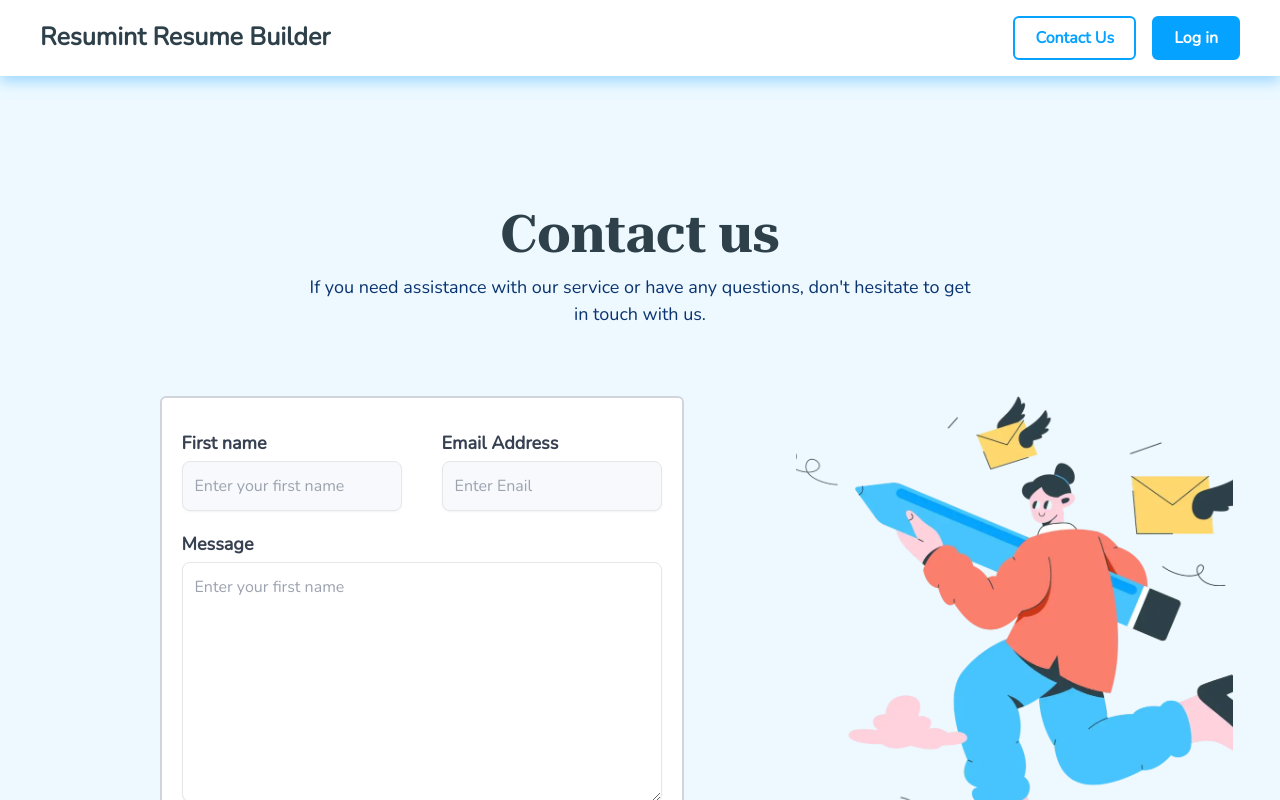
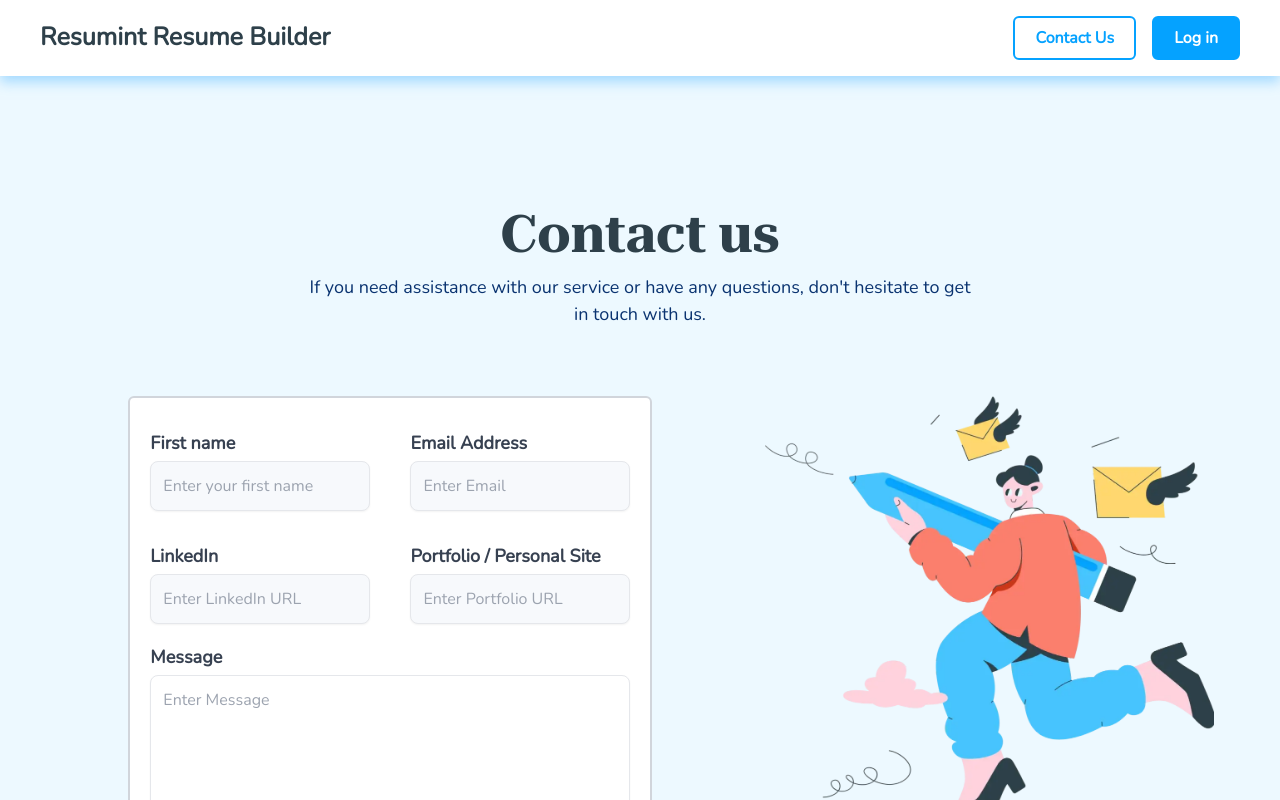
Before and after one commit to bharathwaj22/Resume-Builder, a React (Vite) app: page /contact-us in a window 1280 px wide. Shown: the top 800 px of the page. Built offline with nearby package versions, Linux system fonts and the light colour scheme.

Commit message:
updateall

```diff
--- a/src/Componets/Homepage.jsx
+++ b/src/Componets/Homepage.jsx
@@ -247,7 +247,7 @@ function Homepage() {
             <section>
                 <Resume_sider />
             </section>
-            <section className='bg-[linear-gradient(182deg,rgba(239,248,255,1)_28%,rgba(255,255,255,1)_100%)] mt-[40%] md:mt-0 '>
+            <section className='bg-[linear-gradient(182deg,rgba(239,248,255,1)_28%,rgba(255,255,255,1)_100%)]  md:mt-5 '>
                 <h2 className="font-roboto font-semibold text-[25px] md:text-[40px] text-[#2e404a] text-center pt-36">Landing Your Ideal Job Starts Here</h2>
 
 
--- a/src/Componets/Resume_details.jsx
+++ b/src/Componets/Resume_details.jsx
@@ -9,10 +9,16 @@ import Skills_form from '../Forms/Skills_form';
 import Summary_form from '../Forms/Summary_form';
 import Finalize_form from '../Forms/Finalize_form';
 import Image6 from '../assets/images/resume6.svg.svg'
+import { useLocation } from 'react-router-dom';
 
 
 
 function Resume_details() {
+
+     const location = useLocation();
+    const templateId = location.state?.templateId;
+
+    console.log("Received Template ID:", templateId);
     const tabsData = [
         { id: "contacts", name: "Contacts" },
         { id: "experience", name: "Experience" },
--- a/src/Forms/Education_form.jsx
+++ b/src/Forms/Education_form.jsx
@@ -205,7 +205,7 @@ export default function Education_form() {
                           value={exp.jobTitle}
                           onChange={(e) => handleChange(exp.id, "jobTitle", e.target.value)}
                           onBlur={() => handleBlur(exp.id, "jobTitle")}
-                          placeholder="Enter your job title"
+                          placeholder="School name"
                           className="w-full p-3 pr-12 border text-[#a8bdca] text-[16px] font-nunito font-normal rounded-lg bg-[#f7f9fc] shadow-sm focus:outline-none focus:border-blue-500 focus:ring-2 focus:ring-[#abdffc] focus:shadow-md transition-all duration-300"
                         />
                         {exp.touched.jobTitle && exp.jobTitle.trim() !== "" && (
@@ -239,7 +239,7 @@ export default function Education_form() {
                           value={exp.employer}
                           onChange={(e) => handleChange(exp.id, "employer", e.target.value)}
                           onBlur={() => handleBlur(exp.id, "employer")}
-                          placeholder="Employer"
+                          placeholder="Location"
                           className="w-full p-3 border text-[#a8bdca] text-[16px] font-nunito font-normal rounded-lg bg-[#f7f9fc] shadow-sm focus:outline-none focus:border-blue-500 focus:ring-2 focus:ring-[#abdffc] focus:shadow-md transition-all duration-300"
                         />
                         {exp.touched.employer && exp.employer.trim() !== "" && (
@@ -275,7 +275,7 @@ export default function Education_form() {
                           value={exp.location}
                           onChange={(e) => handleChange(exp.id, "location", e.target.value)}
                           onBlur={() => handleBlur(exp.id, "location")}
-                          placeholder="Location"
+                          placeholder="Degree"
                           className="w-full p-3 border text-[#a8bdca] text-[16px] font-nunito font-normal rounded-lg bg-[#f7f9fc] shadow-sm focus:outline-none focus:border-blue-500 focus:ring-2 focus:ring-[#abdffc] focus:shadow-md transition-all duration-300"
                         />
                         {exp.touched.location && exp.location.trim() !== "" && (
--- a/src/Pages/Contact.jsx
+++ b/src/Pages/Contact.jsx
@@ -8,12 +8,73 @@ import Footer from "./Footer";
 // import { API_URL } from "../Config";
 import Swal from "sweetalert2";
 import axios from "axios";
+import { yupResolver } from "@hookform/resolvers/yup";
+import * as yup from "yup";
+
+import { useForm } from "react-hook-form";
 
 
 
 
 
 function Contact() {
+    const schema = yup.object().shape({
+        firstName: yup.string().required("First name is required"),
+        email: yup.string().email("Invalid email").required("Email is required"),
+        message: yup.string().required("Message is required"),
+    });
+
+    // ✅ React Hook Form setup
+    const { register, handleSubmit, formState: { errors }, reset } = useForm({
+        resolver: yupResolver(schema),
+        mode: "onBlur",
+    });
+
+
+
+    const onSubmit = async (data) => {
+        try {
+
+
+            console.log("Form Data:", data);
+            const formData = {
+                name: firstName,
+                email: lastName,
+
+                message: message,
+            };
+
+            console.log("formData", formData)
+
+            const response = await axios.post(
+                `${API_URL}/api/contacts/create`,
+                // formData
+            );
+
+            Swal.fire({
+                icon: "success",
+                title: "Message sent successfully!",
+                showConfirmButton: false,
+                timer: 1500,
+            });
+
+            reset();
+            setFirstTouched(false);
+            setEmailTouched(false);
+            setMessageTouched(false);
+        } catch (err) {
+            Swal.fire({
+                icon: "error",
+                title: "Message sending failed",
+                showConfirmButton: true,
+            });
+        }
+    };
+
+    // ✅ Helper to show green check
+    const isValid = (value, touched) => touched && value?.trim() !== "";
+
+
     const containerVariants = {
         hidden: { opacity: 0, y: 100 },
         visible: {
@@ -43,51 +104,62 @@ function Contact() {
     const [lastTouched, setLastTouched] = useState(false);
 
     const [message, setMessage] = useState("")
-    const [errors, setErrors] = useState("")
+    const [linkedin, setLinkedin] = useState("");
+    const [linkedinTouched, setLinkedinTouched] = useState(false);
 
-    const handlesubmit = async (e) => {
-        e.preventDefault();
-        try {
-            const formData = {
-                name: firstName,
-                email: lastName,
-
-                message: message,
-            };
-
-            console.log("formData", formData)
-
-            const response = await axios.post(
-                `${API_URL}/api/contacts/create`,
-                formData
-            );
-            console.log("response:", response);
-            Swal.fire({
-                icon: "success",
-                title: "Contact added successfully!",
-                showConfirmButton: true,
-                timer: 1500,
-            });
+    const [portfolio, setPortfolio] = useState("");
+    const [portfolioTouched, setPortfolioTouched] = useState(false);
 
 
 
-            setErrors({});
-        } catch (err) {
-              Swal.fire({
-            icon: "error",
-            title: "Contact addition failed",
-            showConfirmButton: true,
-            timer: 1500,
-        });
-            setErrors(err.response);
+    // const [errors, setErrors] = useState("")
 
-        }
-    };
+    // const onSubmit = async (e) => {
+    //     e.preventDefault();
+    //     try {
+    //         // const formData = {
+    //         //     name: firstName,
+    //         //     email: lastName,
+
+    //         //     message: message,
+    //         // };
+
+    //         // console.log("formData", formData)
+
+    //         const response = await axios.post(
+    //             `${API_URL}/api/contacts/create`,
+    //             // formData
+    //         );
+    //         console.log("response:", response);
+    //         Swal.fire({
+    //             icon: "success",
+    //             title: "Contact added successfully!",
+    //             showConfirmButton: true,
+    //             timer: 1500,
+    //         });
+
+
+
+    //         setErrors({});
+    //     } catch (err) {
+    //         Swal.fire({
+    //             icon: "error",
+    //             title: "Contact addition failed",
+    //             showConfirmButton: true,
+    //             timer: 1500,
+    //         });
+    //         // setErrors(err.response);
+
+    //     }
+    // };
 
     // const [showAdditional, setShowAdditional] = useState(false);
 
 
-    const isValid = (value, touched) => touched && value.trim() !== "";
+    // const isValid = (value, touched) => touched && value.trim() !== "";
+
+
+
 
 
     return (
@@ -114,7 +186,8 @@ function Contact() {
 
                 <div className='flex justify-center  '>
                     <div className=" w-full md:w-[60%] flex justify-center ">
-                        <div className="bg-white w-full md:w-[70%] border-2 border-gray-300 rounded-md p-5">
+                        <form
+                            onSubmit={handleSubmit(onSubmit)} className="bg-white w-full md:w-[70%] border-2 border-gray-300 rounded-md p-5">
                             <div className="flex gap-10 justify-between mt-3">
                                 {/* First Name */}
                                 <div className="w-[50%] ">
@@ -126,6 +199,7 @@ function Contact() {
                                             type="text"
                                             id="firstName"
                                             value={firstName}
+                                            {...register("firstName")}
                                             onChange={(e) => setFirstName(e.target.value)}
                                             onBlur={() => setFirstTouched(true)}
                                             placeholder="Enter your first name"
@@ -150,6 +224,8 @@ function Contact() {
 
                                         )}
                                     </div>
+                                    {errors.firstName && <p className="text-red-500 text-sm mt-1">{errors.firstName.message}</p>}
+
                                 </div>
 
                                 {/* Last Name */}
@@ -162,9 +238,11 @@ function Contact() {
                                             type="text"
                                             id="lastName"
                                             value={lastName}
+                                            {...register("email")}
+
                                             onChange={(e) => setLastName(e.target.value)}
                                             onBlur={() => setLastTouched(true)}
-                                            placeholder="Enter Enail"
+                                            placeholder="Enter Email"
                                             className="w-full p-3 pr-12 border text-[#a8bdca] text-[16px] font-nunito font-normal rounded-lg bg-[#ffffff] shadow-sm focus:outline-none  focus:border-blue-500    focus:ring-2 focus:ring-[#abdffc]  focus:shadow-md  transition-all duration-300"
                                         />
                                         {isValid(lastName, lastTouched) && (
@@ -185,8 +263,89 @@ function Contact() {
                                             </div>
                                         )}
                                     </div>
+                                    {errors.email && <p className="text-red-500 text-sm mt-1">{errors.email.message}</p>}
+
                                 </div>
                             </div>
+                            <div className="flex gap-10 justify-between mt-3">
+                                {/* LinkedIn */}
+                                <div className="w-[50%] mt-5">
+                                    <label htmlFor="linkedin" className="block text-[#374151] text-[18px] font-nunito font-bold mb-1">
+                                        LinkedIn
+                                    </label>
+                                    <div className="relative">
+                                        <input
+                                            type="text"
+
+                                            id="linkedin"
+                                            value={linkedin}
+                                            {...register("linkedin")}
+                                            onChange={(e) => setLinkedin(e.target.value)}
+                                            onBlur={() => setLinkedinTouched(true)}
+                                            placeholder="Enter LinkedIn URL"
+                                            className="w-full p-3 pr-12 border text-[#a8bdca] text-[16px] font-nunito font-normal rounded-lg bg-white shadow-sm focus:outline-none  focus:border-blue-500    focus:ring-2 focus:ring-[#abdffc]  focus:shadow-md  transition-all duration-300"
+                                        />
+                                        {isValid(linkedin, linkedinTouched) && (
+                                            <div className="absolute inset-y-0 right-2 flex items-center">
+                                                <div className="bg-green-500 rounded-full h-4 w-4 flex items-center justify-center">
+                                                    <svg
+                                                        className="h-3 w-3 text-white"
+                                                        fill="currentColor"
+                                                        viewBox="0 0 20 20"
+                                                    >
+                                                        <path
+                                                            fillRule="evenodd"
+                                                            d="M16.707 5.293a1 1 0 010 1.414l-8 8a1 1 0 01-1.414 0l-4-4a1 1 0 011.414-1.414L8 13.586l7.293-7.293a1 1 0 011.414 0z"
+                                                            clipRule="evenodd"
+                                                        />
+                                                    </svg>
+                                                </div>
+                                            </div>
+
+                                        )}
+                                    </div>
+                                </div>
+
+                                {/* Portfolio / Personal Site */}
+                                <div className="w-[50%] mt-5">
+                                    <label htmlFor="portfolio" className="block text-[#374151] text-[18px] font-nunito font-bold mb-1">
+                                        Portfolio / Personal Site
+                                    </label>
+                                    <div className="relative">
+                                        <input
+                                            type="text"
+
+                                            id="portfolio"
+                                            value={portfolio}
+                                            {...register("portfolio")}
+                                            onChange={(e) => setPortfolio(e.target.value)}
+                                            onBlur={() => setPortfolioTouched(true)}
+                                            placeholder="Enter Portfolio URL"
+
+                                            className="w-full p-3 pr-12 border text-[#a8bdca] text-[16px] font-nunito font-normal rounded-lg bg-white shadow-sm focus:outline-none  focus:border-blue-500    focus:ring-2 focus:ring-[#abdffc]  focus:shadow-md  transition-all duration-300"
+                                        />
+                                        {isValid(portfolio, portfolioTouched) && (
+                                            <div className="absolute inset-y-0 right-2 flex items-center">
+                                                <div className="bg-green-500 rounded-full h-4 w-4 flex items-center justify-center">
+                                                    <svg
+                                                        className="h-3 w-3 text-white"
+                                                        fill="currentColor"
+                                                        viewBox="0 0 20 20"
+                                                    >
+                                                        <path
+                                                            fillRule="evenodd"
+                                                            d="M16.707 5.293a1 1 0 010 1.414l-8 8a1 1 0 01-1.414 0l-4-4a1 1 0 011.414-1.414L8 13.586l7.293-7.293a1 1 0 011.414 0z"
+                                                            clipRule="evenodd"
+                                                        />
+                                                    </svg>
+                                                </div>
+                                            </div>
+
+                                        )}
+                                    </div>
+                                </div>
+                            </div>
+
                             <div className=" mt-5">
                                 {/* First Name */}
                                 <div>
@@ -198,10 +357,14 @@ function Contact() {
                                             type="text"
                                             id="message"
                                             value={message}
+                                            {...register("message")}
+
                                             onChange={(e) => setMessage(e.target.value)}
-                                            placeholder="Enter your first name"
+                                            placeholder="Enter Message"
                                             className="w-full h-60 p-3 pr-12 border text-[#a8bdca] text-[16px] font-nunito font-normal rounded-lg bg-[#ffffff] shadow-sm focus:outline-none  focus:border-blue-500    focus:ring-2 focus:ring-[#abdffc]  focus:shadow-md  transition-all duration-300"
                                         />
+                                        {errors.message && <p className="text-red-500 text-sm mt-1">{errors.message.message}</p>}
+
 
                                     </div>
                                 </div>
@@ -213,21 +376,25 @@ function Contact() {
                             <div className="flex justify-center">
                                 <button className='border-2 border-[#05a2ff] hover:bg-[#0589d5] text-[16px] bg-[#05a2ff] p-3 px-10 rounded-lg text-white font-nunito font-bold cursor-pointer mt-5'
                                     // onClick={handlesubmit}
-                                    >Submit</button>
+                                    //  onSubmit={handleSubmit(onSubmit)}
+                                    type="submit"
+                                >Submit</button>
 
                             </div>
-                        </div>
+                        </form>
                     </div>
 
-                    <div className=" w-[35%] hidden md:flex ">
-                        <motion.img
+                    <div className=" w-[40%] hidden md:flex ">
+                     <div className="w-[90%]">
+                           <motion.img
                             src={Contactimage}
                             alt="contact"
-                            className=" object-cover rounded-lg"
+                            className="object-cover rounded-lg"
                             initial={{ opacity: 0, y: 100 }}
                             animate={{ opacity: 1, y: 0 }}
                             transition={{ duration: 0.8, ease: "easeOut" }} // smooth transition
                         />
+                     </div>
                     </div>
                 </div>
 
```
Also changed, not shown: src/Pages/Resume_sider.jsx (+25 -8 lines).
